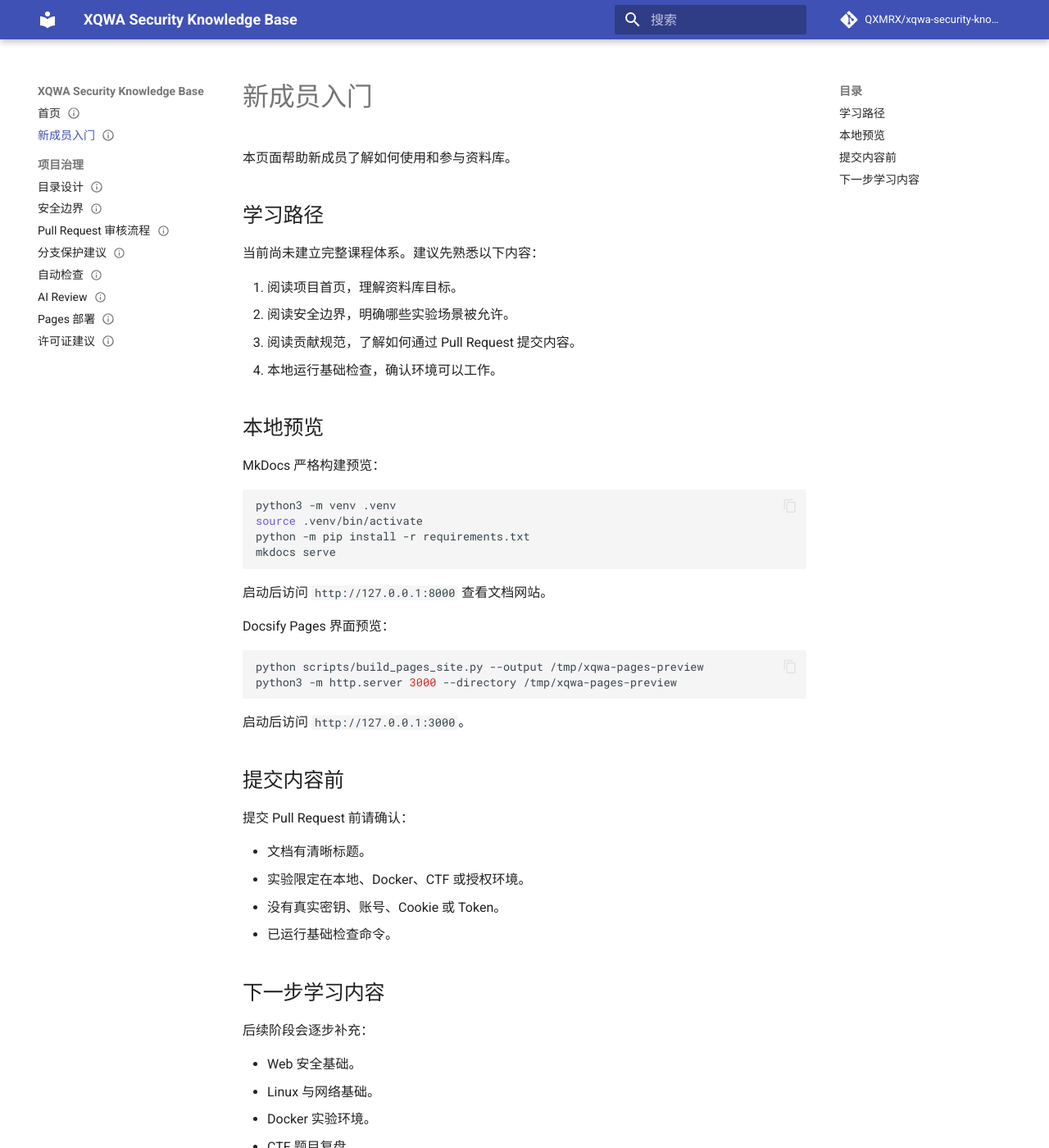
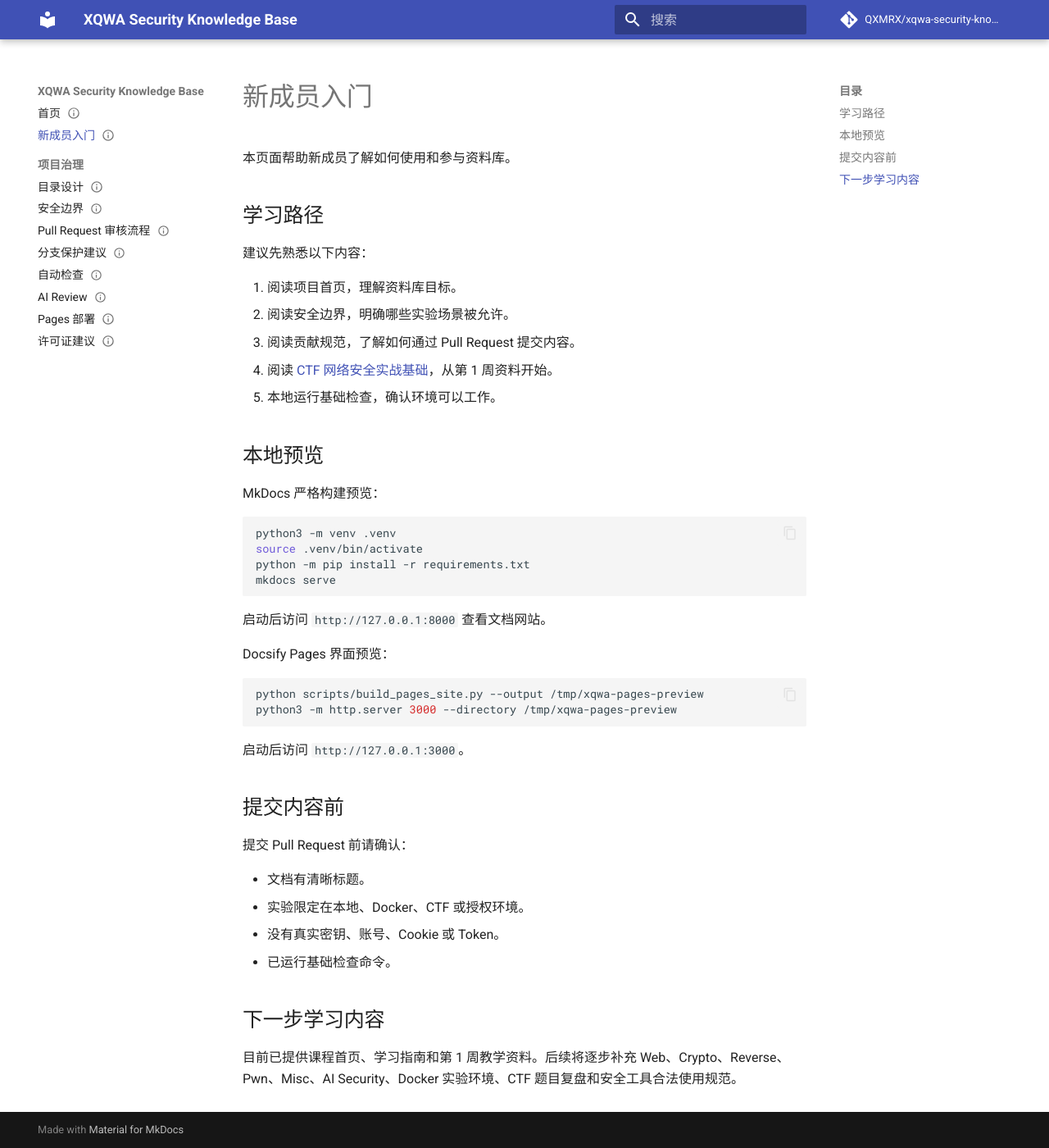
Before and after one commit to QXMRX/xqwa-security-knowledge-base, an MkDocs documentation site: the page built from docs/getting-started.md, in a window 1280 px wide and 1400 px high. Shown: the whole window at 82% size. Built offline with MkDocs 1.6.1 and Material for MkDocs 9.7.7, drawn with Linux system fonts in a browser that asks for light colours; comment, search, counter and statistics services are not loaded.

Commit message:
Update docs/getting-started.md for CTF course foundations

```diff
--- a/docs/getting-started.md
+++ b/docs/getting-started.md
@@ -13,12 +13,13 @@
 
 ## 学习路径
 
-当前尚未建立完整课程体系。建议先熟悉以下内容：
+建议先熟悉以下内容：
 
 1. 阅读项目首页，理解资料库目标。
 2. 阅读安全边界，明确哪些实验场景被允许。
 3. 阅读贡献规范，了解如何通过 Pull Request 提交内容。
-4. 本地运行基础检查，确认环境可以工作。
+4. 阅读 [CTF 网络安全实战基础](courses/ctf-101/index.md)，从第 1 周资料开始。
+5. 本地运行基础检查，确认环境可以工作。
 
 ## 本地预览
 
@@ -53,10 +54,4 @@
 
 ## 下一步学习内容
 
-后续阶段会逐步补充：
-
-- Web 安全基础。
-- Linux 与网络基础。
-- Docker 实验环境。
-- CTF 题目复盘。
-- 安全工具合法使用规范。
+目前已提供课程首页、学习指南和第 1 周教学资料。后续将逐步补充 Web、Crypto、Reverse、Pwn、Misc、AI Security、Docker 实验环境、CTF 题目复盘和安全工具合法使用规范。
```
Also changed, not shown: other parts of docs/getting-started.md (+1 -1 lines).
